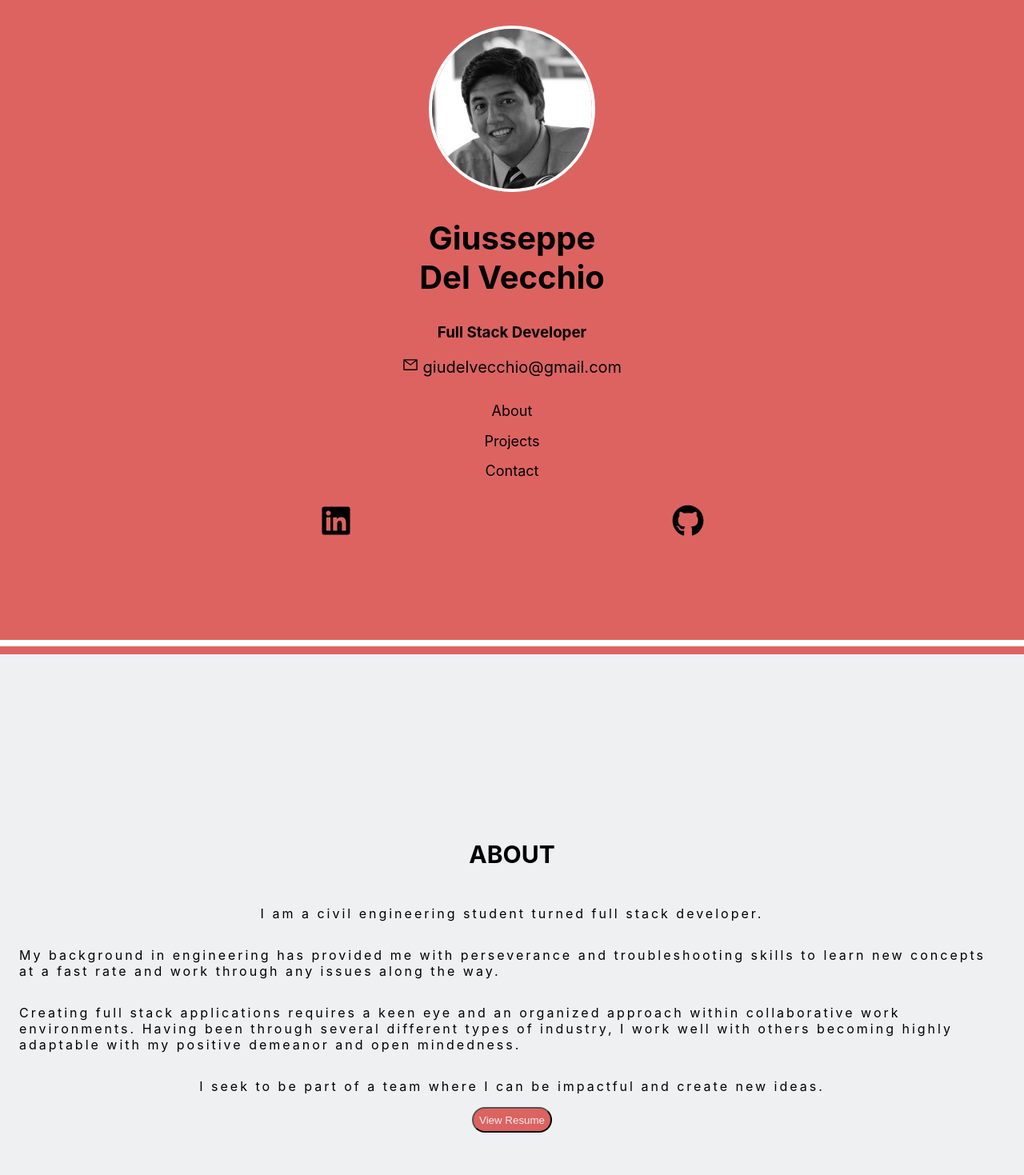
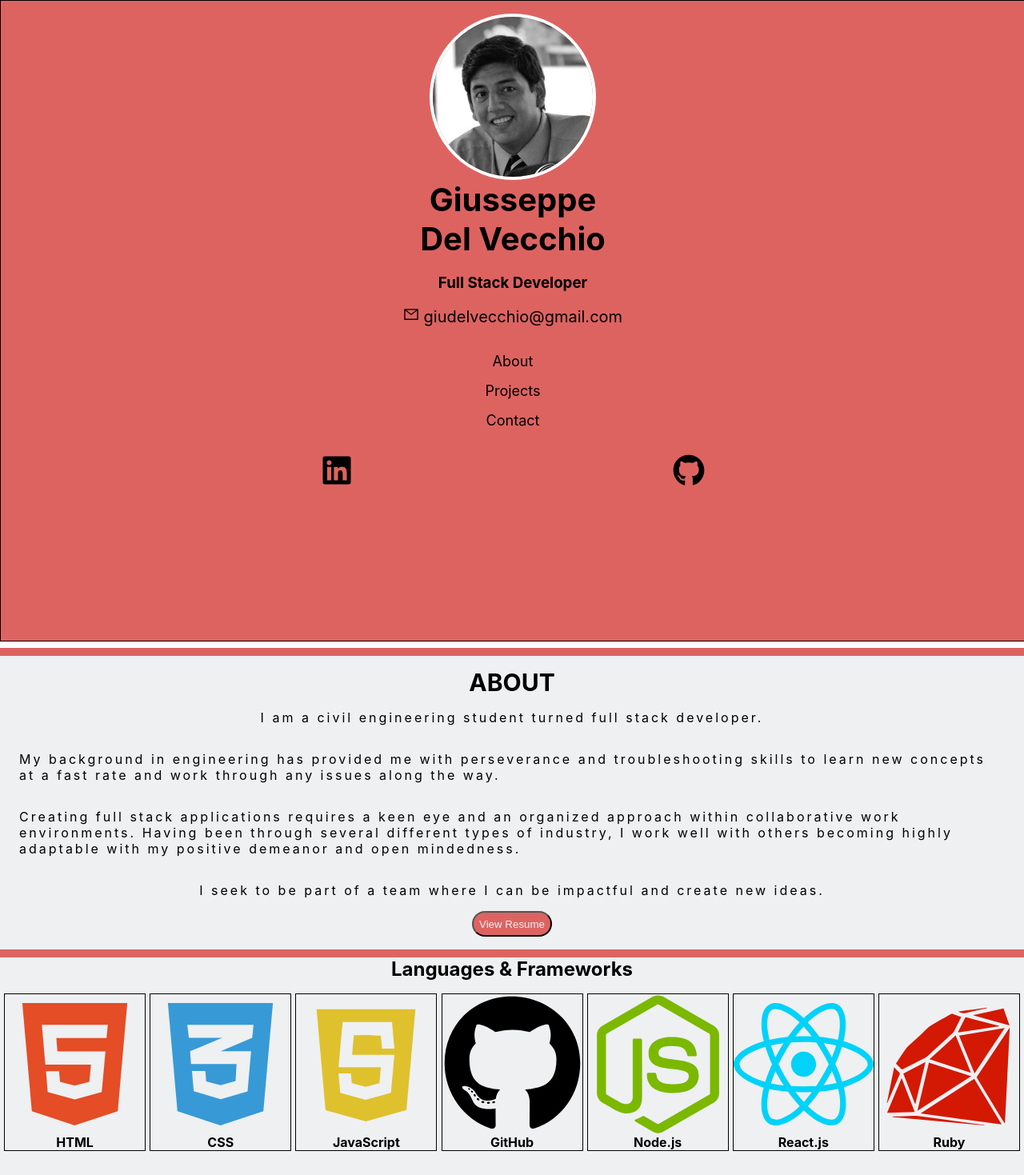
Before and after one commit to gdelv/portfolioFinal, a React (Create React App) app: page / in a window 1280 px wide. Shown: the top 1469 px of the page at 80% size. Built offline with nearby package versions, Linux system fonts and the light colour scheme; the HTML template or start-up script is replaced by a standard one.

Commit message:
fixed all bugs 1.0

```diff
--- a/src/App.css
+++ b/src/App.css
@@ -1,5 +1,5 @@
 nav {
-  /* border: 12px solid black; */
+  border: 1px solid black;
   background-color: rgb(221, 99, 97);
   /* background-image: linear-gradient(to right, #ff8177 0%, #ff867a 0%, #ff8c7f 21%, #f99185 52%, #cf556c 78%, #b12a5b 100%); */
   height: 100vh;
@@ -15,13 +15,13 @@ nav {
 }
 
 main {
-  margin-bottom: -1em;
+  /* margin-bottom: -1em; */
 }
 .profile-pic-container {
   display: flex;
   flex-direction: column;
   align-items: center;
-  margin-top: 2em;
+  padding-top: 1em;
 }
 .profile-pic-container img {
   border: 4px solid white;
@@ -32,11 +32,13 @@ main {
 }
 nav h3 {
   text-align: center;
+  /* margin: .5em; */
 }
 
 .name {
   text-align: center;
   font-size: 40px;
+  margin: 0;
 }
 
 .email {
@@ -71,7 +73,8 @@ nav h3 {
 
 .about-container {
   margin: .5em 0 0 0;
-  height: 100vh;
+  padding: 0 0 1em 0;
+  height: fit-content;
   width: 100%;
   border-top: 10px solid rgb(221, 99, 97);
   display: flex;
@@ -85,6 +88,8 @@ nav h3 {
 .about-container h3 {
   text-align: center;
   font-size: 30px;
+  padding-top: .5em;
+  margin: 0;
 }
 
 .about-container p {
@@ -138,6 +143,8 @@ nav h3 {
 }
 .language-logo img {
   max-width: 175px;
+  min-width: 175px;
+  max-height: 175px;
   min-height: 175px;
 }
 
@@ -218,8 +225,8 @@ nav h3 {
   display: flex;
   flex-direction: row;
   align-items: center;
-  min-width: 130px;
-  max-width: 130px;
+  min-width: 150px;
+  max-width: 150px;
   margin: 0 auto;
   justify-content: space-evenly;
 
@@ -232,8 +239,8 @@ nav h3 {
   flex-direction: row;
   align-items: center;
   margin: 0 auto;
-  min-width: 210px;
-  max-width: 210px;
+  min-width: 230px;
+  max-width: 230px;
   /* border: 1px solid red; */
   justify-content: space-evenly;
 }
```
